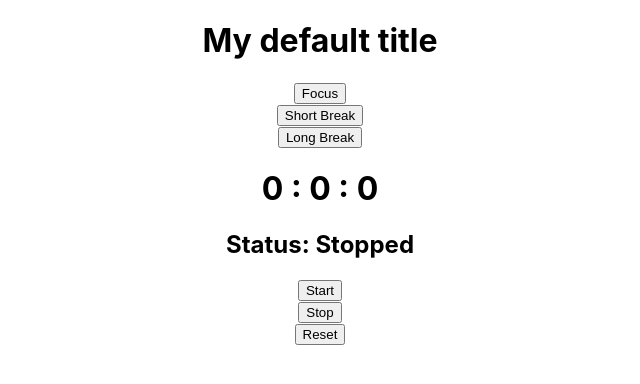
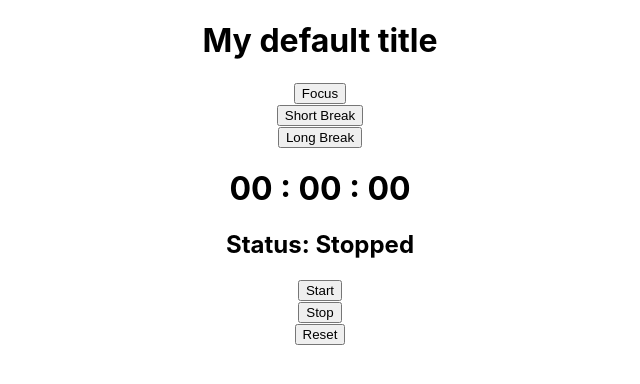
Before and after one commit to denrique-alvarez/timer, a React (Create React App) app: page / in a window 1280 px wide. Shown: the top 384 px of the page, without its empty margins (320-960 px from the left). Built offline with nearby package versions, Linux system fonts and the light colour scheme.

Commit message:
double digits

```diff
--- a/src/components/timer/Timer.jsx
+++ b/src/components/timer/Timer.jsx
@@ -1,8 +1,11 @@
 export const Timer = ({ hours, minutes, seconds, status }) => {
   return (
     <div>
-      <h1>{ hours } : { minutes } : { seconds }</h1>
+      <h1>{ twoDigits(hours) } : { twoDigits(minutes) } : { twoDigits(seconds) }</h1>
       <h2>Status: { status }</h2>
     </div>
   )
 }
+
+// https://stackoverflow.com/a/2998874/1673761
+const twoDigits = (num) => String(num).padStart(2, '0');
```
Also changed, not shown: src/components/timer-container/TimerContainer.jsx (line endings or trailing spaces).
